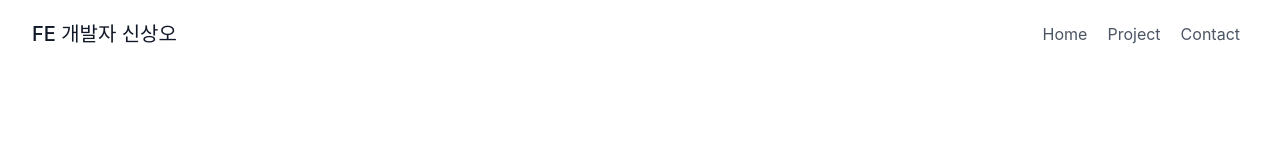
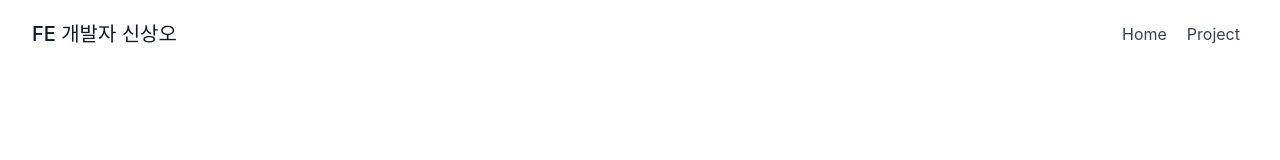
Before and after one commit to so0112/portfolio, a Next.js app: page / in a window 1280 px wide. Shown: the top 160 px of the page. Built offline with nearby package versions, Linux system fonts and the light colour scheme.

Commit message:
Design: contact 영역 제거

```diff
--- a/components/home/Header.tsx
+++ b/components/home/Header.tsx
@@ -3,7 +3,7 @@ import React from "react";
 
 const Header = () => {
   return (
-    <header className="text-gray-600 body-font">
+    <header className="text-gray-700 body-font">
       <div className="container mx-auto flex flex-wrap p-5 flex-col md:flex-row items-center">
         <Link href={"/"} className="flex title-font font-medium items-center text-gray-900 mb-4 md:mb-0">
           <span className="ml-3 text-xl">FE 개발자 신상오</span>
@@ -15,7 +15,7 @@ const Header = () => {
           <Link href={"project"} className="mr-5 hover:text-gray-900">
             Project
           </Link>
-          <a className="mr-5 hover:text-gray-900">Contact</a>
+          {/* <a className="mr-5 hover:text-gray-900">Contact</a> */}
         </nav>
       </div>
     </header>
```
